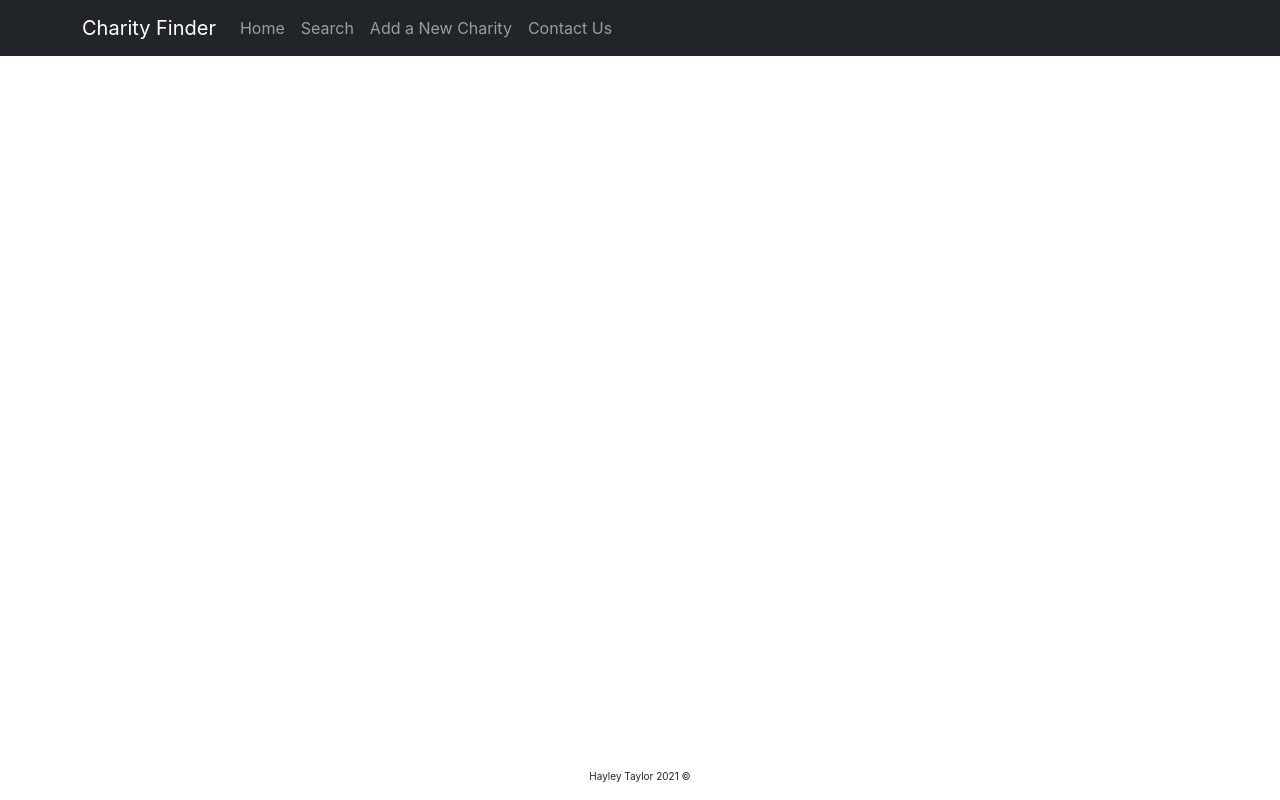
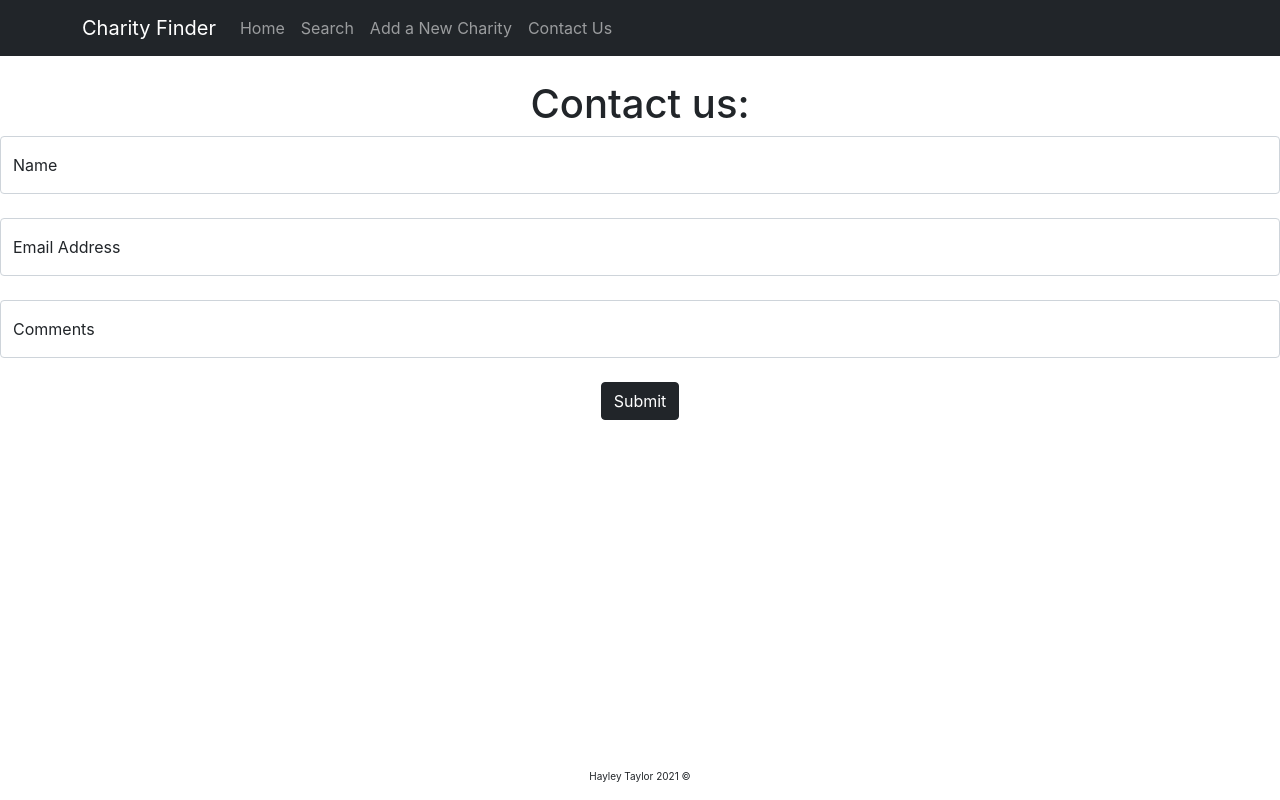
Before and after one commit to hayleytaylor29/Project4-Capstone, a React (Create React App) app in the folder charity_finder/frontend/: page /contact in a window 1280 px wide. Built offline with nearby package versions, Linux system fonts and the light colour scheme; the HTML template or start-up script is replaced by a standard one.

Commit message:
created contact us page, view all charities page not working yet. need to finish up crud routes and deploy

```diff
--- a/charity_finder/frontend/src/App.js
+++ b/charity_finder/frontend/src/App.js
@@ -6,7 +6,8 @@ import Footer from './components/footer';
 import OrgSearch from './pages/orgSearch.js';
 import OrgSearchResults from './pages/searchResults';
 import AddNew from './pages/addNew.js';
-import ViewCharities from './pages/viewCharities'
+import ViewCharities from './pages/viewCharities';
+import Contact from './pages/contact';
 
 function App() {
   return (
@@ -31,6 +32,9 @@ function App() {
       <Route path='/viewcharities'>
         <ViewCharities />
       </Route>
+      <Route path='/contact'>
+        <Contact />
+      </Route>
       </Switch>
     <Footer />
     </div>
--- a/charity_finder/frontend/src/components/navigation.js
+++ b/charity_finder/frontend/src/components/navigation.js
@@ -11,7 +11,7 @@ function Navigation() {
         <Nav.Link href="/home">Home</Nav.Link>
         <Nav.Link href="/orgsearch">Search</Nav.Link>
         <Nav.Link href="/newcharity">Add a New Charity</Nav.Link>
-        <Nav.Link href="/">Contact Us</Nav.Link>
+        <Nav.Link href="/contact">Contact Us</Nav.Link>
       </Nav>
     </Navbar.Collapse>
   </Container>
--- a/charity_finder/frontend/src/pages/addNew.js
+++ b/charity_finder/frontend/src/pages/addNew.js
@@ -1,4 +1,4 @@
-import { Form, FloatingLabel, Button, FormGroup } from 'react-bootstrap';
+import { Form, FloatingLabel, Button } from 'react-bootstrap';
 import { useState, useEffect, useRef } from 'react';
 import { Link } from 'react-router-dom'
 // import axios from 'axios';
@@ -39,19 +39,8 @@ function AddNew(props) {
             body: JSON.stringify(state)
         })
         .then(res => res.json())
-        // props.handleAddNew(state)
     }
 
-//     function create(state) {
-//          return fetch('http://localhost:4000/newcharity', {
-//             method: "POST",
-//             headers: {
-//                 'Content-type': "application/JSON"
-//             },
-//             body: JSON.stringify(state)
-//         })
-//         .then(res => res.json())
-// }
     return (
         <div align="center">
             <br></br>
@@ -78,7 +67,7 @@ function AddNew(props) {
                 pathname: '/home',
                 state: {state}
             }}>
-            <Button variant="primary" type="submit" onClick={handleSubmit}>Add Charity</Button>
+            <Button variant="dark" type="submit" onClick={handleSubmit}>Add Charity</Button>
             </Link>
             </Form.Group>
             </form>
@@ -87,3 +76,7 @@ function AddNew(props) {
 }
 
 export default AddNew;
+
+//need the onClick on the button to submit the data to the database, but
+//it will not redirect back to where the Link tag is telling it to go. Works
+//without the handleSubmit, but then it won't be added to DB.
--- /dev/null
+++ b/charity_finder/frontend/src/pages/contact.js
@@ -0,0 +1,41 @@
+import { Form, FloatingLabel, Button } from 'react-bootstrap';
+import { useState } from 'react';
+import { Link } from 'react-router-dom'
+
+
+
+function Contact() {
+    const [form, setForm] = useState(null);
+    const handleChange = (event) => {
+        setForm(event.target.value)
+    }
+        console.log(form)
+    return(
+        <div align="center">
+            <br />
+            <h1>Contact us:</h1>
+            <Form.Group role="form">
+                <FloatingLabel controlId="floatingInput" label="Name" name="name" onChange={handleChange}>
+                    <Form.Control type="text" placeholder="name" name="name"/>
+                </FloatingLabel>
+                <br />
+                <FloatingLabel controlId="floatingInput" label="Email Address" name="email" onChange={handleChange}>
+                    <Form.Control type="text" placeholder="email" name="email"/>
+                </FloatingLabel>
+                <br />
+                <FloatingLabel controlId="floatingInput" label="Comments" name="comments" onChange={handleChange}>
+                    <Form.Control type="text" placeholder="comments" name="comments"/>
+                </FloatingLabel>
+                <Link to={{
+                    pathname: '/home',
+                    state: {form}
+                }}>
+                <br />
+                <Button variant="dark" type="submit">Submit</Button>
+                </Link>
+                </Form.Group>
+        </div>
+    )
+}
+
+export default Contact;
--- a/charity_finder/frontend/src/pages/viewCharities.js
+++ b/charity_finder/frontend/src/pages/viewCharities.js
@@ -1,18 +1,27 @@
 import AddNew from './addNew'
-import React from 'react'
 
 function ViewCharities(props) {
-    return(
+    const viewAll = (state) => {
+        return fetch('http://http://localhost:4000/newcharity', {
+            method: "POST",
+            headers: {
+                'Content-type': "application/JSON"
+            },
+            body: JSON.stringify()
+        })
+        .then(res => res.json())}
+        return(
+    viewAll.map((state) => {
+
         <div>
-        {/* <h2>{orgname}</h2>
-        <h3>{author}</h3>
-        <h3>{mission}</h3>
-        <h4>{orgurl}</h4> */}
+        <h2>{state.orgname}</h2>
+        <h3>{state.author}</h3>
+        <h3>{state.mission}</h3>
+        <h4>{state.orgurl}</h4>
         </div>
-    //     orgname: {type: String},
-    // author: {type: String},
-    // mission: {type: String},
-    // orgurl: {type: String},
-    )
+    }))
 }
 export default ViewCharities;
+
+//view all charities page where you can then edit, update and
+//delete a charity. Not currently working
```
